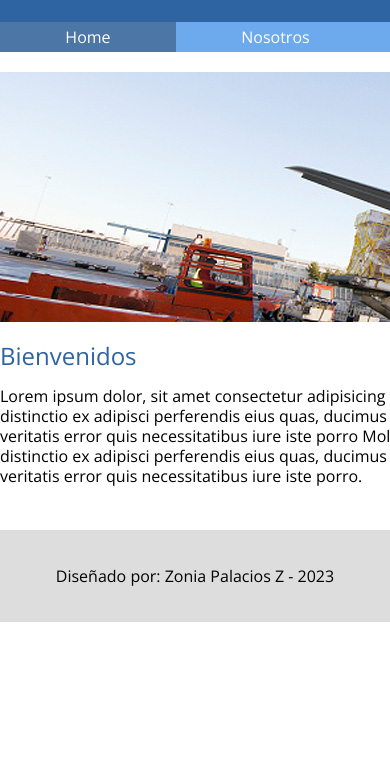
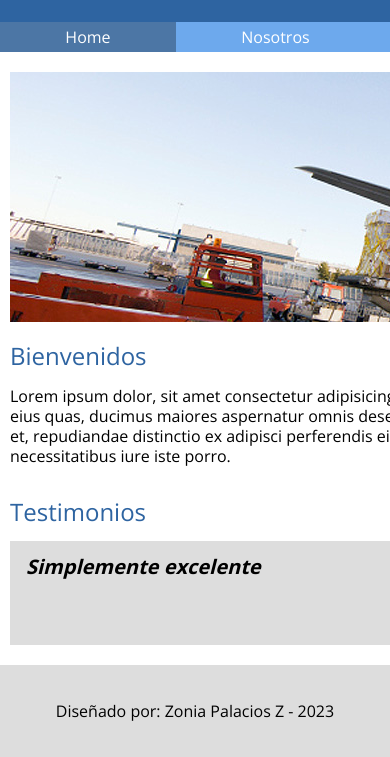
Before and after one commit to Norfelinda/transporteLMV, a plain HTML site: page index.html in a window 390 px wide. Shown: the part 132-889 px from the top of the page. Before the commit the page ends 844 px from the top, so only its background shows below. Drawn offline with nearby package versions, Linux system fonts and the light colour scheme.

Commit message:
maqueteado

```diff
--- a/css/transportes.css
+++ b/css/transportes.css
@@ -63,12 +63,13 @@ footer{
 .holder{
     width: 960px;
     margin: 0 auto;
-
-
 }
 h2{
     color: #2e64a1;
     font-weight: 400;
+}
+.homeing img{
+    max-width: 100%;
 }
 .columnas{
     display: flex;
@@ -221,9 +222,28 @@ transition: all 0.8s ease;
 .formulario input[type="submit"]:hover{
     background-color: #2e64a1;
 }
+/*fin de contacto*/
 
+@media screen  and (max-width:768px){
+    .holder{
+        padding: 0 10px;
+    }
+    nav ul.holder{
+        padding: 0;
+    }
 
+}
 
-
-
-/*fin de contacto*/
+@media screen  and (max-width:550px){
+.columnas{
+    flex-direction: column;
+}
+.bienvenidos,
+.testimonios{
+    width: 100%;
+}
+.testimonio{
+    min-width: 220px;
+    margin: 0 auto;
+}
+}
```
